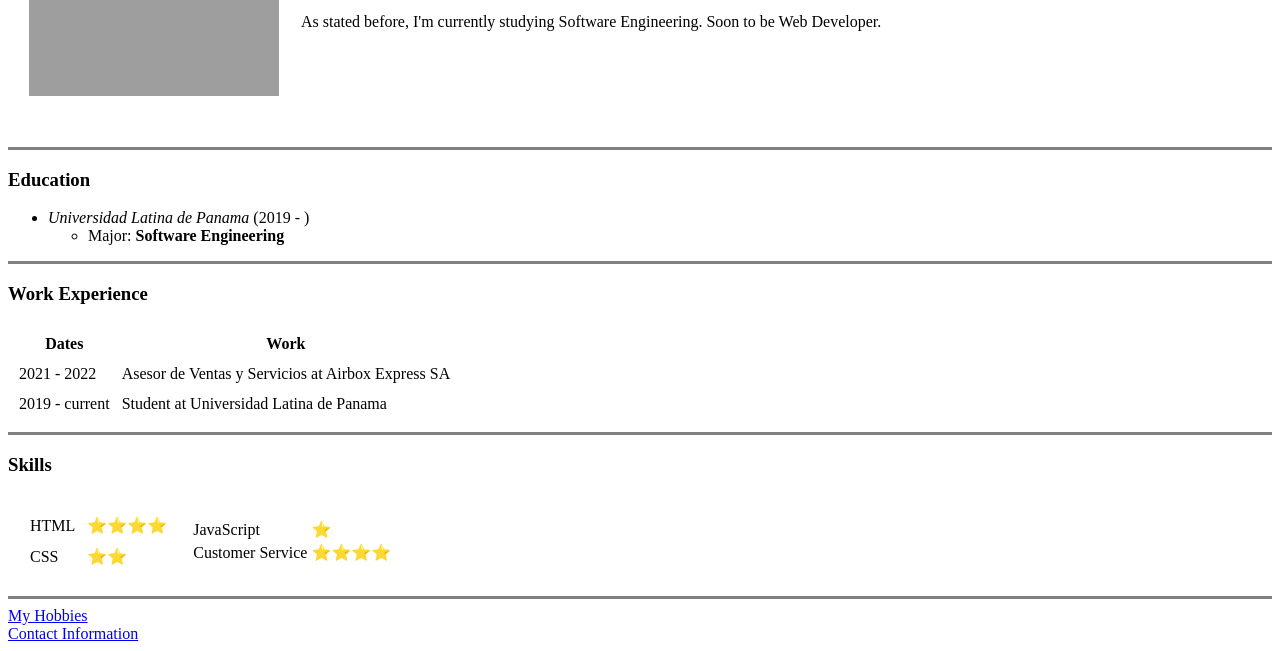
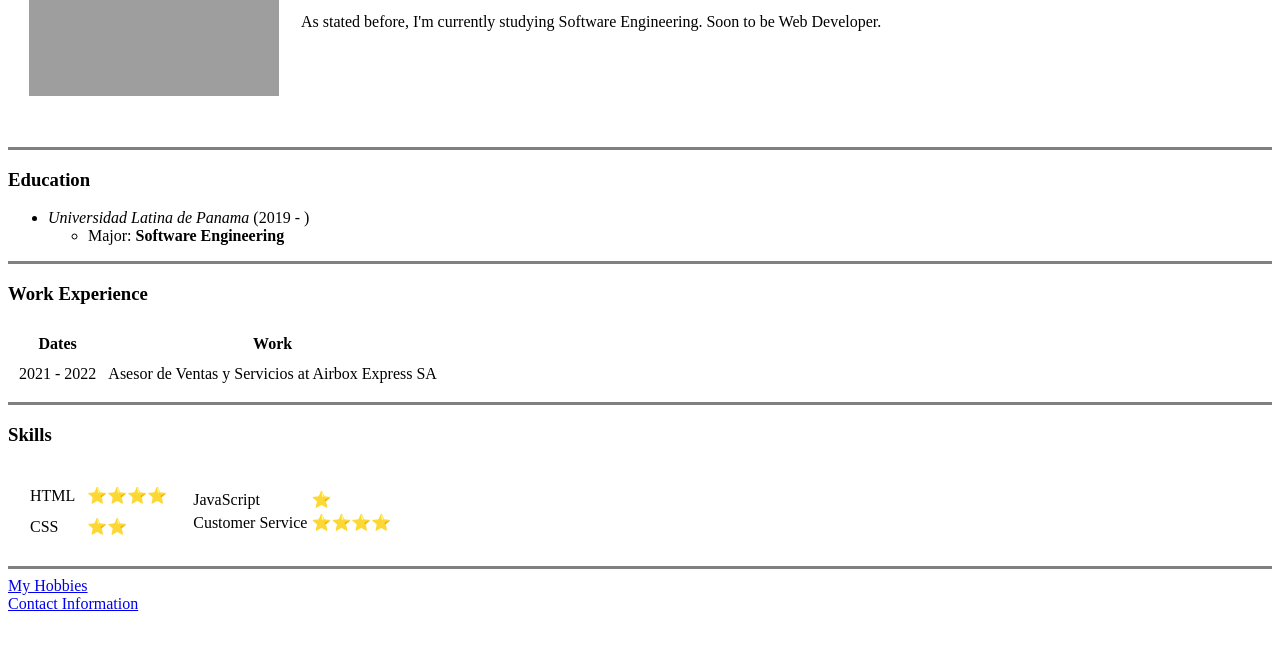
Before and after one commit to JosueSifontes/CV, a plain HTML site: page index.html in a window 1280 px wide. Shown: the part 183-834 px from the top of the page. After the commit the page ends 804 px from the top, so only its background shows below. Drawn offline with Linux system fonts and the light colour scheme; grey boxes are pictures that could not be loaded.

Commit message:
CV updated

```diff
--- a/index.html
+++ b/index.html
@@ -38,10 +38,6 @@
         <td>2021 - 2022</td>
         <td>Asesor de Ventas y Servicios at Airbox Express SA</td>
       </tr>
-      <tr>
-        <td>2019 - current</td>
-        <td>Student at Universidad Latina de Panama</td>
-      </tr>
     </tbody>
   </table>
   <hr size="3" noshade>
```
